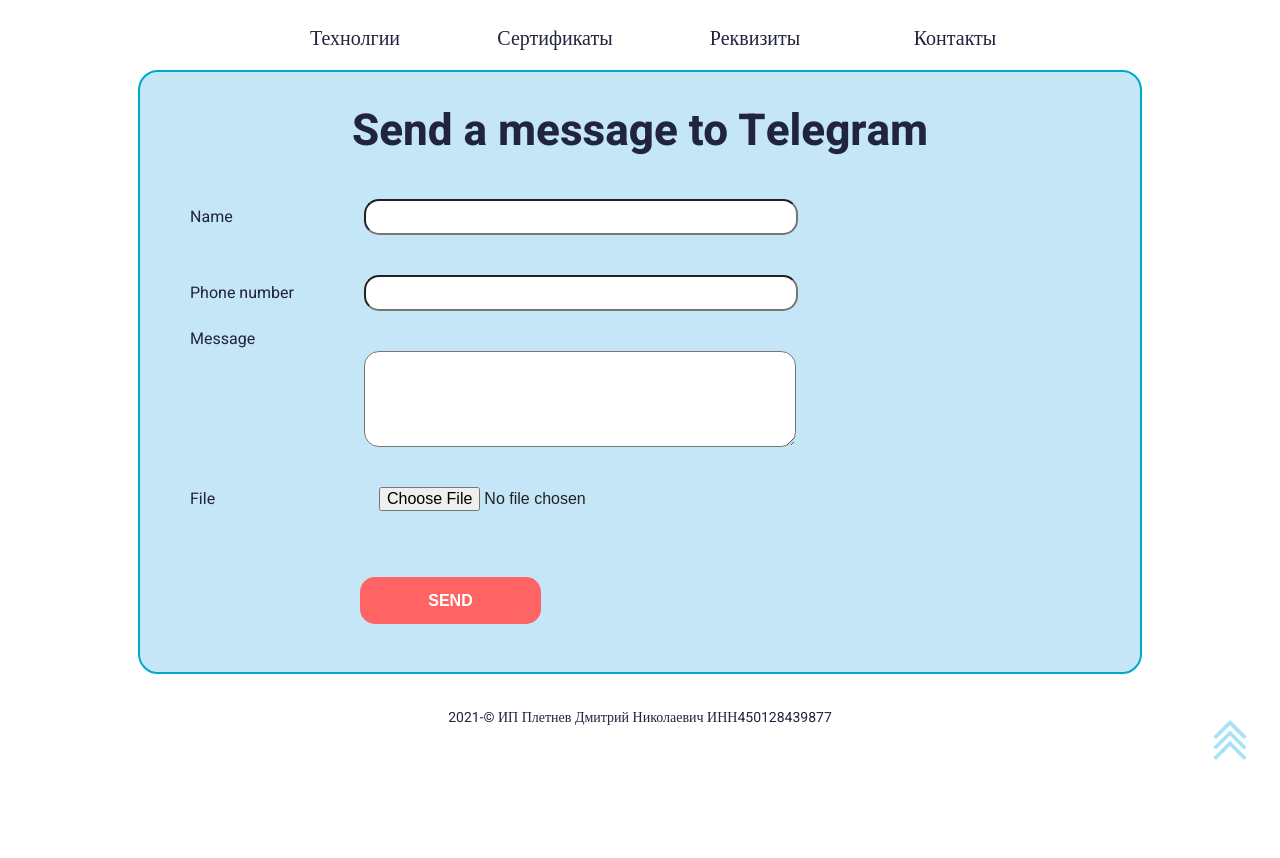
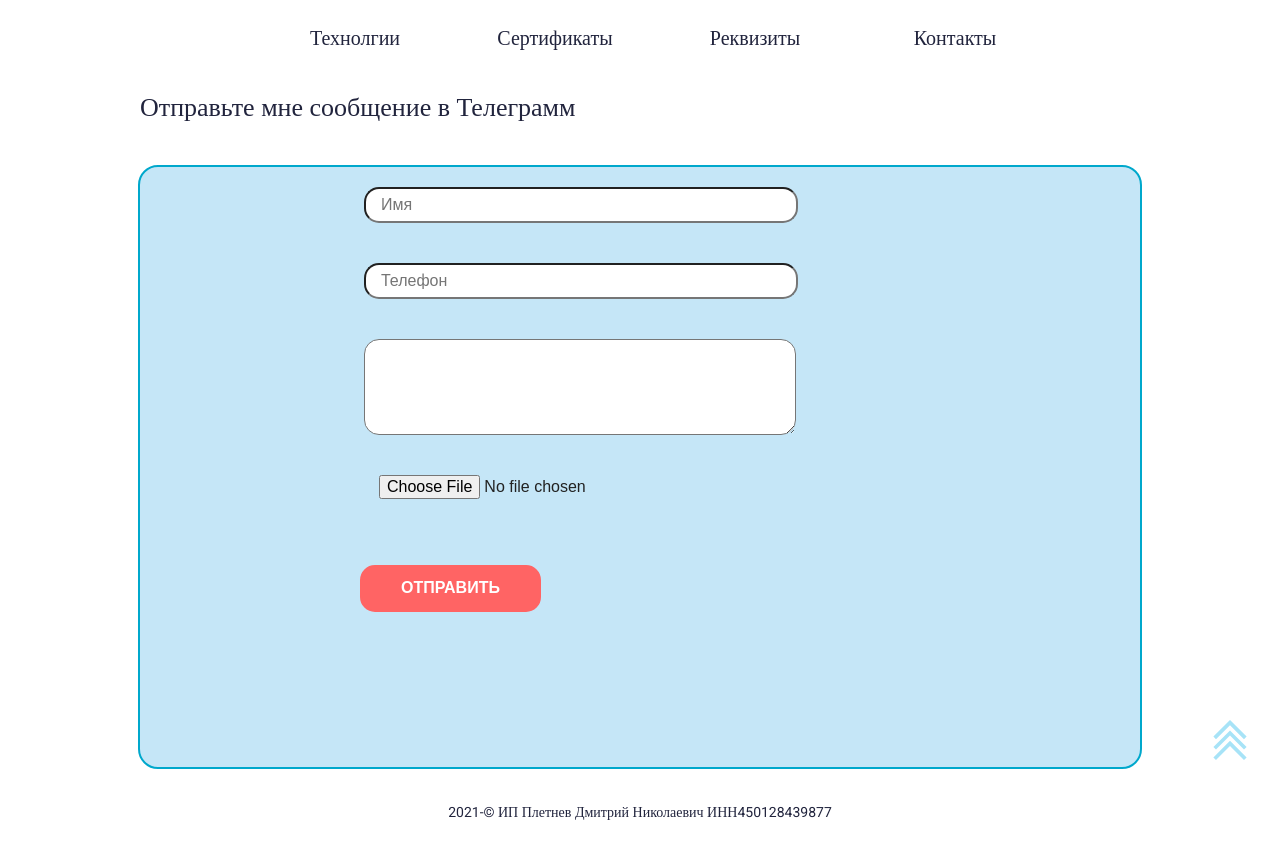
Before and after one commit to Dmitr45/PletnevCOM, a website: page src/contact.html in a window 1280 px wide. Drawn offline with nearby package versions, Linux system fonts and the light colour scheme; files that its build step writes are made by us from their sources; files whose address does not match are found by name.

Commit message:
Перевод на ИП

```diff
--- a/gulp/version.json
+++ b/gulp/version.json
@@ -1,3 +1,3 @@
 {
-    "main": "20230613170700"
+    "main": "20230614115308"
 }
--- a/src/html/main-contact.html
+++ b/src/html/main-contact.html
@@ -1,25 +1,28 @@
+
+<div class="_container"><h3>Отправьте мне сообщение в Телеграмм</h3></div>
+
 <section class="Contact _container" id="SendMessage">
-    <div class="blog_title"><h3>Send a message to Telegram</h3></div>
+
     <div class="">
         <form id="tg"  >
             <div class="form_group">
-                <label for="InputName" class="form-label">Name</label>
-                <input type="text" name="InputName" class="" id="InputName">
+                <label for="InputName" class="form-label"></label>
+                <input type="text" name="InputName" placeholder="Имя" class="" id="InputName">
             </div>
             <div class="form_group">
-                <label for="InputTel" class="form-label">Phone number</label>
-                <input type="tel" name="InputTel" class="" id="InputTel">
+                <label for="InputTel" class="form-label"></label>
+                <input type="tel" name="InputTel" placeholder="Телефон" class="" id="InputTel">
             </div>
             <div class="form_group">
-                <label for="InputText" class="form-label">Message</label>
-                <textarea type="text" class="text" name="InputText" id="InputText"> </textarea>
+                <label for="InputText" class="form-label"></label>
+                <textarea type="text" class="text" name="InputText"  id="InputText"> </textarea>
             </div>
             <div class="form_group">
-                <label for="InputFile" class="form-label">File</label>
+                <label for="InputFile" class="form-label"></label>
                 <input type="file" class="input_file" id="InputFile" name="InputFile" >
             </div>
             <div id="success" class="success"></div>
-            <button type="submit" class="btn">Send</button>
+            <button type="submit" class="btn">Отправить</button>
         </form>
     </div>
 </section>
--- a/src/scss/sertificates.scss
+++ b/src/scss/sertificates.scss
@@ -1,5 +1,6 @@
 .certificates{
   padding-top: 20px;
+  padding-bottom: 250px;
   @media (max-width: 800px) {
     width: 500px;
   }
--- a/src/scss/style.scss
+++ b/src/scss/style.scss
@@ -107,7 +107,8 @@ body{
 
 ._container {
   max-width: $maxWidthContainer;
-  margin: 200px auto;
+  margin: 20px auto;
+  width: 1000px;
   @media (max-width: $md2) {
     max-width: 750px;
     margin: 130px auto;
@@ -328,6 +329,7 @@ body{
   display: flex;
   flex-flow: row wrap;
   order: 1;
+  margin: 200px auto;
   position: relative;
   align-content: center;
   align-items: flex-start;
```
Also changed, not shown: src/html/main-home.html (+23 -4 lines), dist/contact.html, dist/css/style.css, dist/css/style.min.css, dist/index.html.
